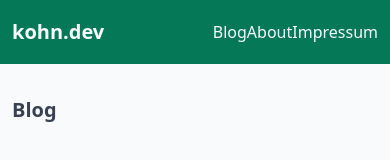
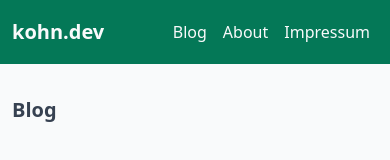
Before and after one commit to tkohn/kohn.dev, a Next.js app: page / in a window 390 px wide. Shown: the top 160 px of the page. Built offline with nearby package versions, Linux system fonts and the light colour scheme; what @tailwindcss/typography would draw is missing.

Commit message:
Fix css for mobile

```diff
--- a/components/header.tsx
+++ b/components/header.tsx
@@ -11,15 +11,15 @@ const Header = (): JSX.Element => {
 
                     <div className="flex">
                         <Link href="/">
-                            <a className="my-1 hover:underline md:mx-4 md:my-0">Blog</a>
+                            <a className="my-1 mx-2 hover:underline">Blog</a>
                         </Link>
 
                         <Link href="/about">
-                            <a className="my-1 hover:underline md:mx-4 md:my-0">About</a>
+                            <a className="my-1 mx-2 hover:underline">About</a>
                         </Link>
 
                         <Link href="/impressum">
-                            <a className="my-1 hover:underline md:mx-4 md:my-0">Impressum</a>
+                            <a className="my-1 mx-2 hover:underline">Impressum</a>
                         </Link>
                     </div>
                 </div>
```
